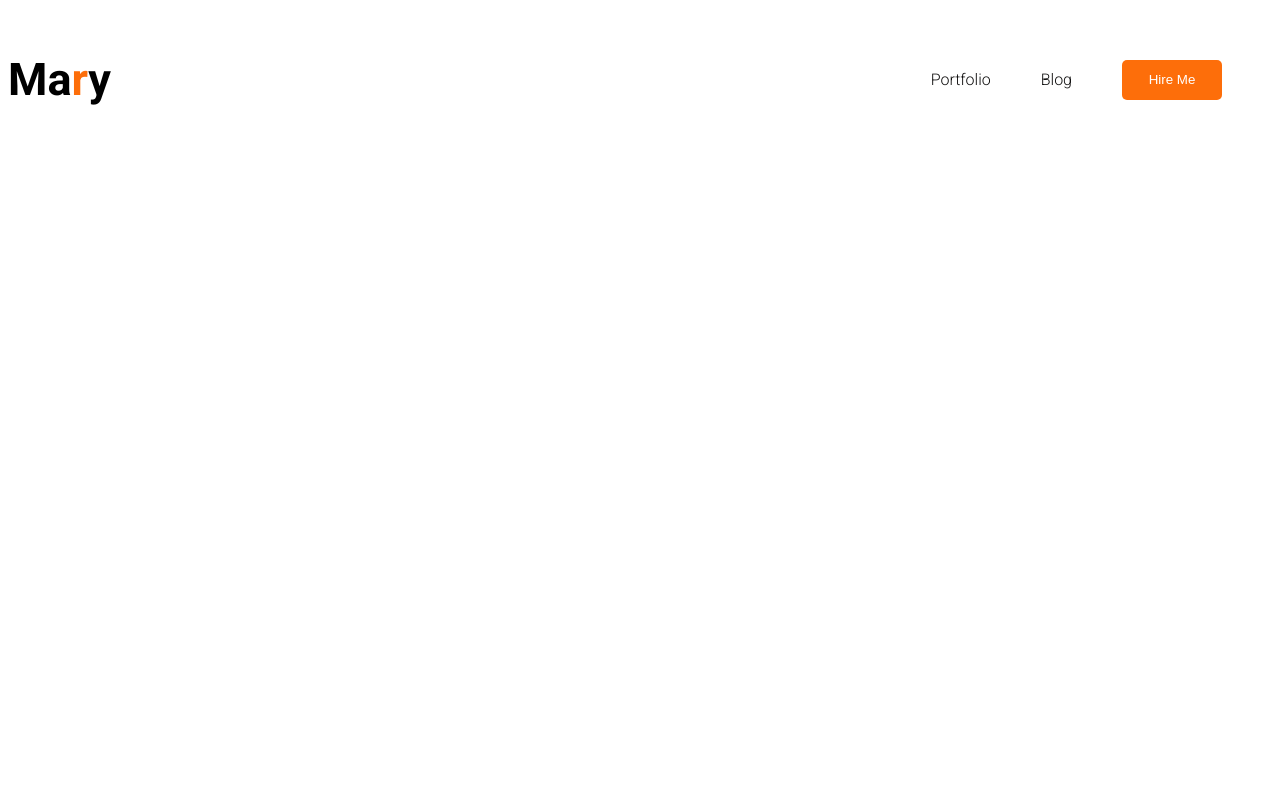
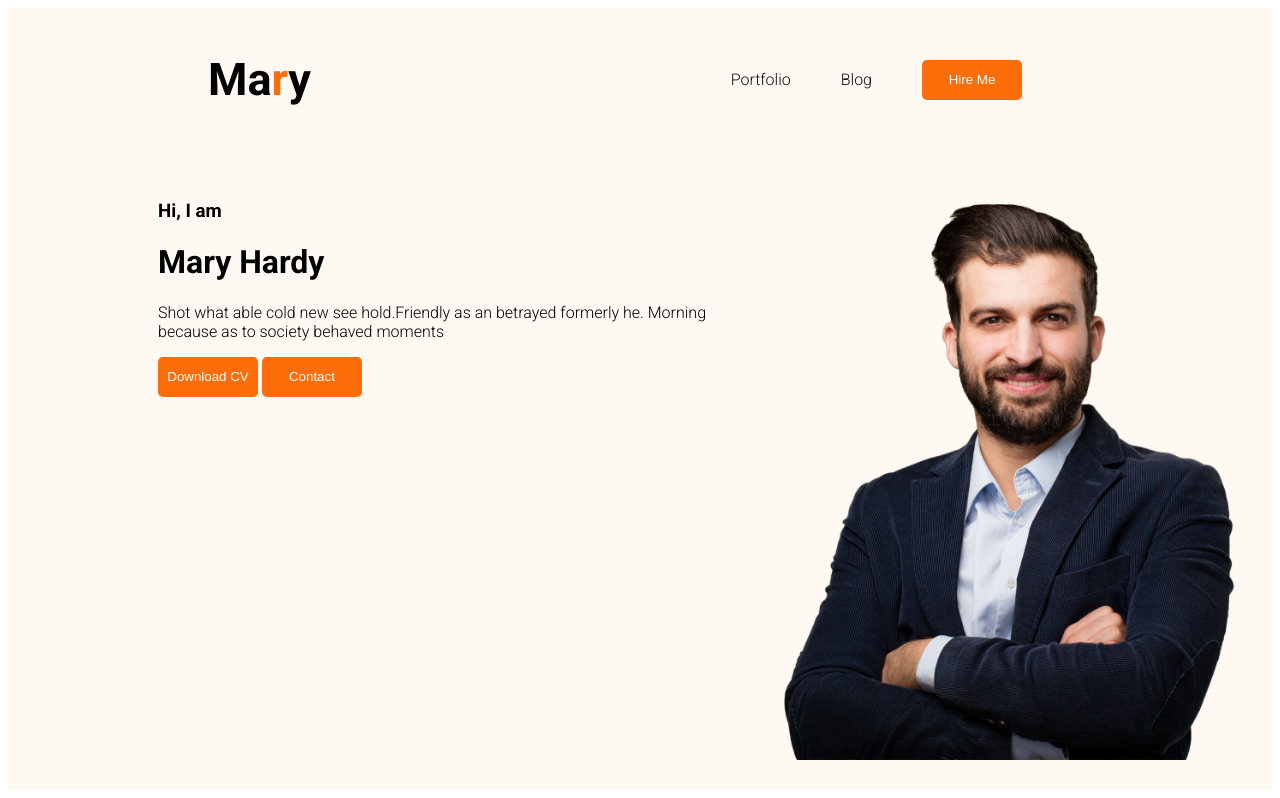
Before and after one commit to Shakil-Ahmmed8882/Web-Developer-Protfolio, a plain HTML site: page index.html in a window 1280 px wide. Drawn offline with Linux system fonts and the light colour scheme.

Commit message:
added banner section

```diff
--- a/index.html
+++ b/index.html
@@ -7,14 +7,13 @@
     <link rel="preconnect" href="https://fonts.googleapis.com" />
     <link rel="preconnect" href="https://fonts.gstatic.com" crossorigin />
     <!-- Google font (open sans) -->
-    <link
-      href="https://fonts.googleapis.com/css2?family=Open+Sans:ital,wght@0,400;0,700;1,700&family=Roboto:wght@300;700&display=swap"
-      rel="stylesheet" />
+    <link href="https://fonts.googleapis.com/css2?family=Open+Sans:ital,wght@0,400;0,700;1,700&family=Roboto:wght@300;700&display=swap" rel="stylesheet" />
+
     <!-- css file -->
     <link rel="stylesheet" href="./styles/style.css" />
   </head>
   <body>
-    <header>
+    <header class="header">
       <nav>
         <h3 class="nav-title">Ma<span>r</span>y</h3>
         <ul>
@@ -23,6 +22,16 @@
             <li><button class="btn-primary">Hire Me</button></li>
         </ul>
       </nav>
+      <div class="banner-content">
+            <div>
+                  <h3 class="banner-greeting">Hi, I am</h3>
+                  <h1 class="banner-heading">Mary Hardy</h1>
+                  <p>Shot what able cold new see hold.Friendly as an betrayed formerly he. Morning because as to society behaved moments</p>
+                  <button class="btn-primary">Download CV</button>
+                  <button class="btn-primary">Contact</button>
+            </div>
+            <img class="profile-pic" src="./images/hardy.png" alt="Profile picture">
+      </div>
     </header>
   </body>
 </html>
--- a/styles/style.css
+++ b/styles/style.css
@@ -7,6 +7,7 @@ body {
 nav {
   display: flex;
   justify-content:space-between;
+  margin: 0 200px;
 }
 nav > ul {
   display: flex;
@@ -35,3 +36,15 @@ nav span {
       color: #fff;
       border-radius: 5px;
 }
+
+/* Header styles  */
+.header{
+      background-color: #fff8f3;
+}
+.banner-content{
+      display: flex;
+      padding: 30px 30px 30px 150px;
+}
+.banner-content .profile-pic{
+      width: 500px;
+}
```
